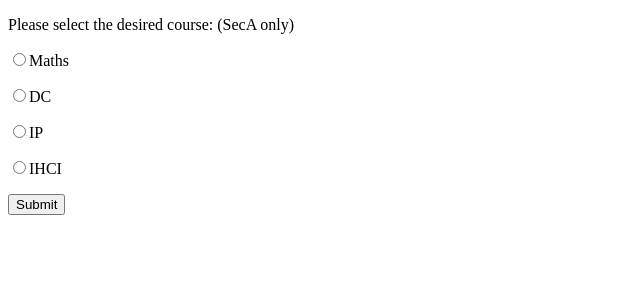
After one commit to devmrfitz/edu-buddy, a Flask app: page /select_course in a window 1280 px wide. The commit adds this page. Shown: the top 300 px of the page, without its empty margins (0-640 px from the left). Run offline with Flask 2, Linux system fonts and the light colour scheme.

Commit message:
Almost done

```diff
--- a/app/main.py
+++ b/app/main.py
@@ -2,32 +2,142 @@ from flask import Flask, request, render_template, url_for, redirect
 
 from google_auth_oauthlib.flow import InstalledAppFlow
 from googleapiclient.discovery import build
+from google.auth.transport.requests import Request
+import pickle
+import os.path
 
 app = Flask(__name__)
 
 
+def transfer_file(id: str, location_id: str):
+    file_metadata = {
+        'parents': [location_id]
+    }
+
+    drive_service.files().copy(
+        fileId=id,
+        body=file_metadata
+    ).execute()
+
+
+def assign_ids(course: str):
+    global topic_id
+    global course_id
+
+    if course == "maths":
+        course_id = "249368758666"
+        topic_id = "250043217503"
+    elif course == "dc":
+        course_id = "249364574225"
+        topic_id = "249364574230"
+    elif course == "ip":
+        course_id = "248985762843"
+        topic_id = "249714819858"
+    elif course == "ihci":
+        course_id = "222950113063"
+        topic_id = None
+
+
+def return_parent_drive_folder() -> str:
+    global drive_service
+    page_token = None
+    while True:
+        response = drive_service.files().list(q="mimeType='application/vnd.google-apps.folder' and name = 'Edu-Buddy'",
+                                              spaces='drive',
+                                              fields='nextPageToken, files(id, name)',
+                                              pageToken=page_token).execute()
+        for file in response.get('files', []):
+            return file.get("id")
+        page_token = response.get('nextPageToken', None)
+        if page_token is None:
+            break
+
+    file_metadata = {
+        'name': "Edu-Buddy",
+        'mimeType': 'application/vnd.google-apps.folder'
+    }
+
+    file = drive_service.files().create(body=file_metadata,
+                                        fields='id').execute()
+
+    return file.get("id")
+
+
+def return_storage_drive_folder(course: str) -> str:
+    global parent_id, drive_service
+    parent_id = return_parent_drive_folder()
+    page_token = None
+    while True:
+        response = drive_service.files().list(
+            q="mimeType='application/vnd.google-apps.folder' and name = '" + course + "' and '" + parent_id + "' in parents",
+            spaces='drive',
+            fields='nextPageToken, files(id, name)',
+            pageToken=page_token).execute()
+        for file in response.get('files', []):
+            return file.get("id")
+        page_token = response.get('nextPageToken', None)
+        if page_token is None:
+            break
+    file_metadata = {
+        'name': course,
+        'parents': [parent_id],
+        'mimeType': 'application/vnd.google-apps.folder'
+    }
+
+    file = drive_service.files().create(body=file_metadata,
+                                        fields='id').execute()
+
+    return file.get("id")
+
+
 @app.route("/")
 def home_view():
-    return """<form action="/show-auth-url">
+    global credentials, offline
+    offline = False
+    if offline:
+        credentials = None
+        if os.path.exists('token.pickle'):
+            with open('token.pickle', 'rb') as token:
+                credentials = pickle.load(token)
+            return redirect(url_for('select_course'))
+        # If there are no (valid) credentials available, let the user log in.
+        if not credentials or not credentials.valid:
+            if credentials and credentials.expired and credentials.refresh_token:
+                credentials.refresh(Request())
+                with open('token.pickle', 'wb') as token:
+                    pickle.dump(credentials, token)
+                return redirect(url_for('select_course'))
+            else:
+                # auth needed
+                return """<form action="/show-auth-url">
     <input type="submit" value="Start auth" />
-</form>"""
+    </form>"""
+    else:
+        return """<form action="/show-auth-url">
+    <input type="submit" value="Start auth" />
+    </form>"""
 
 
 @app.route("/show-auth-url", methods=['POST', 'GET'])
 def show_auth_url():
+    global flow
     if request.method == 'POST':
-        global code
+        global code, flow
         code = request.form['code']
-        return redirect(url_for('auth_received'))
+        flow.fetch_token(code=code)
+        global credentials
+        credentials = flow.credentials
+        if offline:
+            with open('token.pickle', 'wb') as token:
+                pickle.dump(flow.credentials, token)
+        return redirect(url_for('select_course'))
+
+
     else:
         CLIENT_SECRETS_FILE = "app/client_secret.json"
-        global SCOPES
         SCOPES = ['https://www.googleapis.com/auth/classroom.courses.readonly',
-                  'https://www.googleapis.com/auth/classroom.courseworkmaterials.readonly']
-        global API_SERVICE_NAME
-        API_SERVICE_NAME = 'classroom'
-        global API_VERSION
-        API_VERSION = 'v1'
+                  'https://www.googleapis.com/auth/classroom.courseworkmaterials.readonly',
+                  'https://www.googleapis.com/auth/drive']
 
         def return_console_url(
                 self,
@@ -39,32 +149,50 @@ def show_auth_url():
 
             return render_template("show_auth_url.html", url=auth_url)
 
-        global flow
         flow = InstalledAppFlow.from_client_secrets_file(CLIENT_SECRETS_FILE, SCOPES)
         return return_console_url(flow)
 
 
-@app.route("/auth-received")
+def build_services():
+    global drive_service, classroom_service
+    classroom_service = build('classroom', 'v1', credentials=credentials)
+    drive_service = build('drive', 'v3', credentials=credentials)
+
+
+@app.route("/select_course", methods=['POST', 'GET'])
+def select_course():
+    global storage_folder_id
+    if request.method == 'POST':
+        global course
+        course = request.form['course']
+        build_services()
+        assign_ids(course)
+        storage_folder_id = return_storage_drive_folder(course)
+        results = classroom_service.courses().courseWorkMaterials().list(courseId=course_id).execute()
+        for i in results['courseWorkMaterial']:
+            if topic_id == i['topicId'] or (course == "ihci" and "Lecture Slides" in i['title']):
+                id = ""
+                if course == "ihci" or course == "maths":
+                    id = i['materials'][0]['driveFile']['driveFile']['id']
+                elif course == "ip":
+                    for j in i['materials']:
+                        if ".ppt" in j['driveFile']['driveFile']['title']:
+                            id = j['driveFile']['driveFile']['id']
+                            break
+                elif course == "dc":
+                    for j in i['materials']:
+                        if "Lecture " in j['driveFile']['driveFile']['title'] and ".pdf" in j['driveFile']['driveFile'][
+                            'title']:
+                            id = j['driveFile']['driveFile']['id']
+                            break
+                transfer_file(id, storage_folder_id)
+
+
+        return redirect(url_for('auth_received'))
+    else:
+        return render_template("select_course.html")
+
+
+@app.route("/auth_received")
 def auth_received():
-    global code
-
-    flow.fetch_token(code=code)
-
-    credentials = flow.credentials
-    service = build(API_SERVICE_NAME, API_VERSION, credentials=credentials)
-
-    def list_drive_files(service, **kwargs):
-        results = service.courses().courseWorkMaterials().list(
-            **kwargs
-        ).execute()
-        a = ""
-        for i in results['courseWorkMaterial']:
-            try:
-                a += """
-                """
-                a += (i['materials'][0]['driveFile']['driveFile']['alternateLink'].split("=")[1])
-            except:
-                continue
-        return a
-
-    return list_drive_files(service, courseId="249368758666")
+    return """<a href='https://drive.google.com/drive/folders/""" + parent_id + """' > Link of folder</a>. """
--- /dev/null
+++ b/app/templates/select_course.html
@@ -0,0 +1,17 @@
+<!DOCTYPE html>
+<html lang="en">
+<head>
+    <meta charset="UTF-8">
+    <title>Course Selector</title>
+</head>
+<body>
+<p> Please select the desired course: (SecA only)</p>
+<form action= "/select_course" method= "post">
+    <p><input type="radio" name="course" value="maths">Maths </p>
+    <p><input type="radio" name="course" value="dc">DC </p>
+    <p><input type="radio" name="course" value="ip">IP </p>
+    <p><input type="radio" name="course" value="ihci">IHCI </p>
+    <p><input type="submit" value="Submit" /></p>
+</form>
+</body>
+</html>
--- a/app/templates/show_auth_url.html
+++ b/app/templates/show_auth_url.html
@@ -6,7 +6,7 @@
 </head>
 <body>
 <h1> Authorization Page </h1>
-Please click <a href='{{ url }}'>here</a>.
+Please click <a href='{{ url }}' target="_blank">here</a>.
     <form action= "/show-auth-url" method= "post">
         <p>The code you get is to be entered here:</p>
         <p><input type = "text" name = "code" /></p>
```
